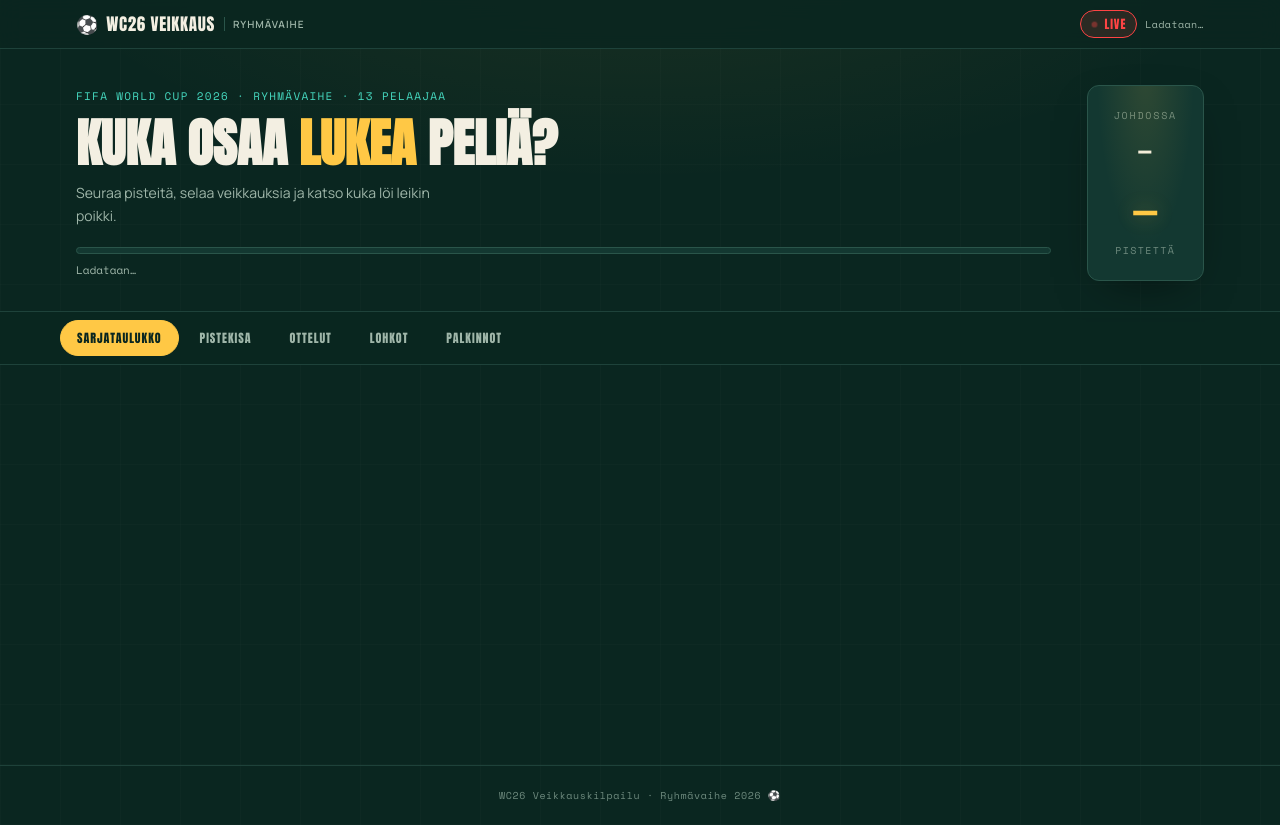
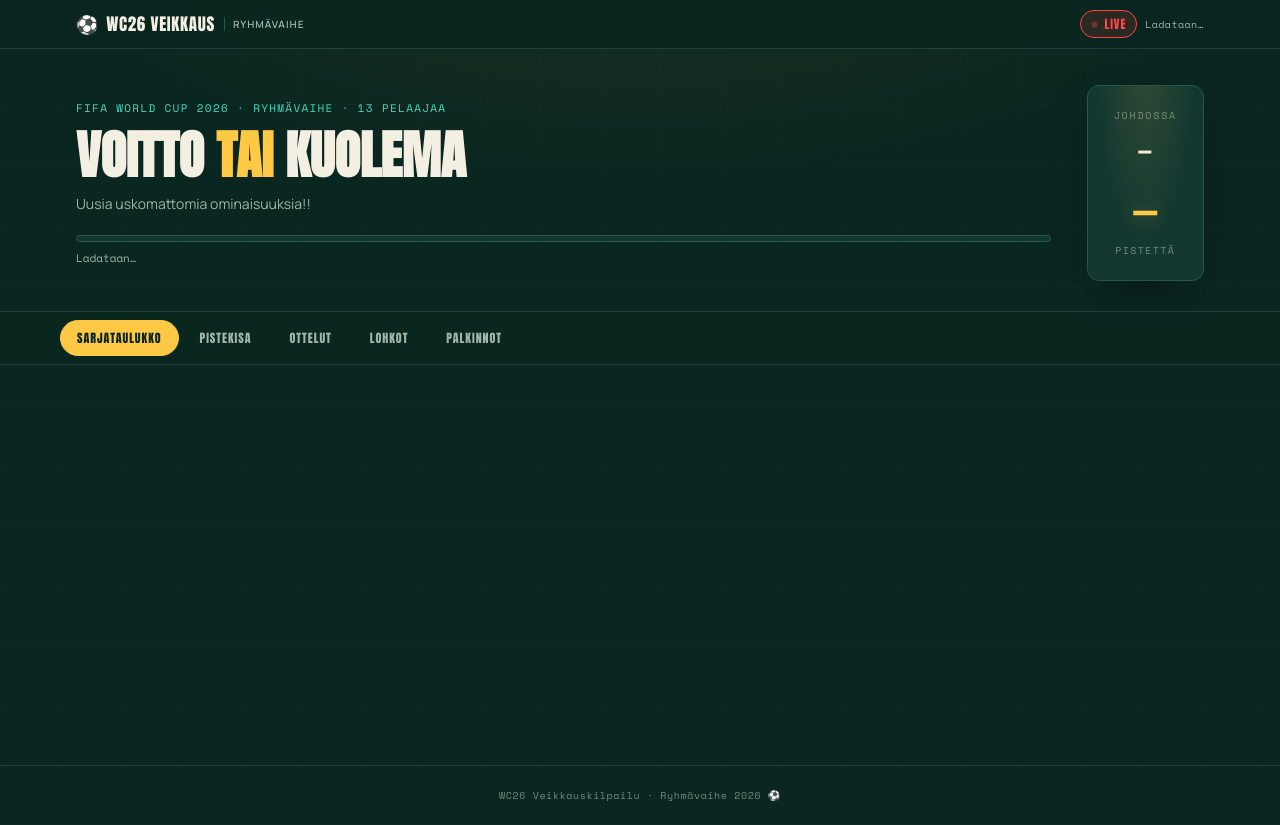
Before and after one commit to sevensivut/WC2026betsi, a plain HTML site: page index.html in a window 1280 px wide. Drawn offline with nearby package versions, Linux system fonts and the light colour scheme; no server answers.

Commit message:
Update index.html

```diff
--- a/index.html
+++ b/index.html
@@ -33,8 +33,8 @@
   <div class="wrap hero-inner">
     <div>
       <div class="eyebrow">FIFA World Cup 2026 · Ryhmävaihe · 13 pelaajaa</div>
-      <h1 class="hero-title">Kuka osaa <span class="accent">lukea</span> peliä?</h1>
-      <p class="hero-sub">Seuraa pisteitä, selaa veikkauksia ja katso kuka löi leikin poikki.</p>
+      <h1 class="hero-title">Voitto <span class="accent">tai</span> kuolema</h1>
+      <p class="hero-sub">Uusia uskomattomia ominaisuuksia!!</p>
       <div class="progress-track">
         <div class="progress-fill" id="progressFill" style="width:0%"></div>
       </div>
```
